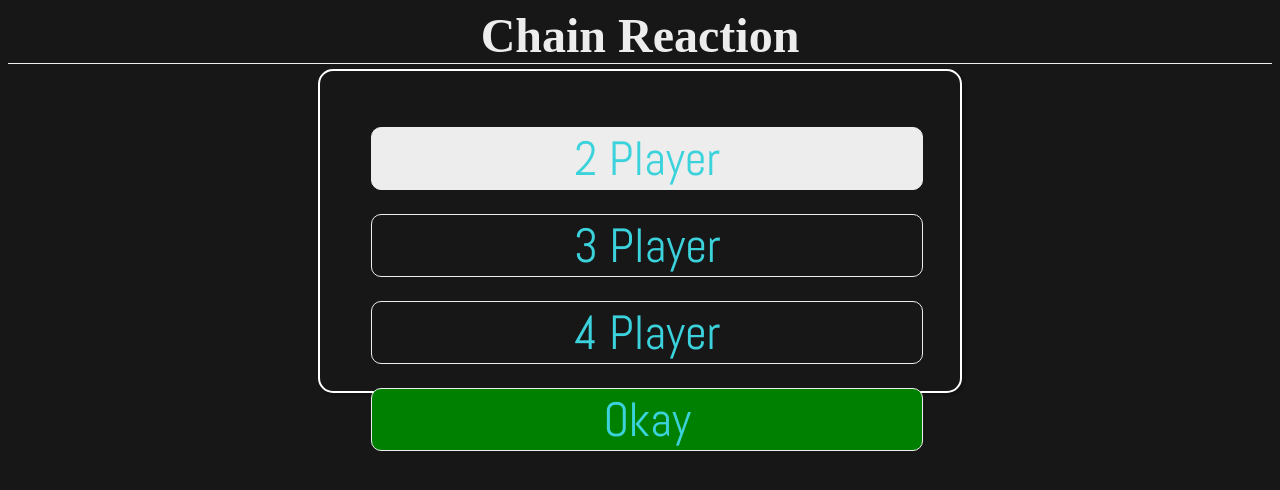
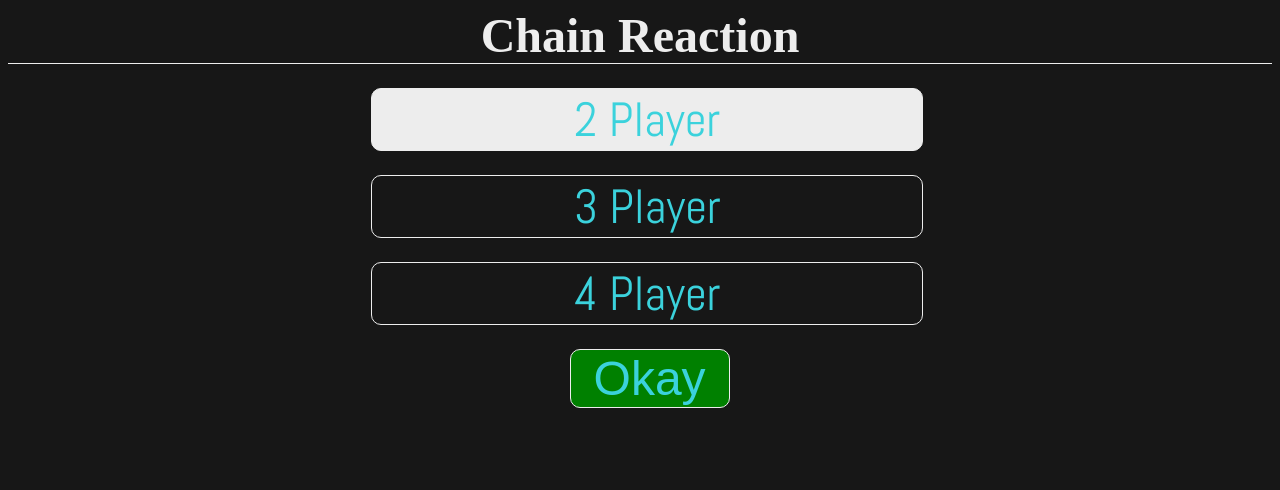
Before and after one commit to hardikg2907/ChainReaction, a plain HTML site: page index.html in a window 1280 px wide. Both pictures are taken after a click on the item "2 Player". Drawn offline with Linux system fonts and the light colour scheme; a web font is replaced by a local one.

Commit message:
player options functionality completed

```diff
--- a/app.js
+++ b/app.js
@@ -2,6 +2,7 @@ const grid = document.querySelector('.grid');
 // const columns = document.querySelectorAll('.column');
 let boxes = document.querySelectorAll('.box');
 const list = document.querySelectorAll('li');
+const btn = document.querySelector('#okay');
 let numOfPlayers=0;
 let count=[...Array(54).fill(0)];
 document.addEventListener('DOMContentLoaded',()=>{for(let i=0;i<54;i++) boxes[i].style=`border-color: ${nextColor}`;})
@@ -53,16 +54,33 @@ boxes.forEach((box,i)=>{
     })
 })
 
+const check = (id)=>{
+    console.log(id);
+    for(let i=2;i<=4;i++)
+    {
+        let li = document.getElementById(i);
+        if(i!=id) li.style="background-color: none";
+        else li.style="background-color: #ededed";
+    }
+}
+
 list.forEach((li,i)=>{
     li.addEventListener('click',()=>{
-        if(li.id=='okay' && numOfPlayers!==0){
-            document.querySelector('.player-options').style="display:none";
-            grid.style="display:flex";
-        }
-        else if(li.id!='okay'){
+        if(li.id>=2){
             numOfPlayers = li.id;
-            li.style="background-color: #ededed";
+            check(li.id);
             document.getElementById('okay').style = "background-color:green";
         }
     })
 })
+
+btn.addEventListener('click',()=>{
+    if(numOfPlayers!==0){
+        document.querySelector('.player-options').style="display:none";
+        grid.style="display:flex";
+
+        for(let i=0;i<numOfPlayers;i++){
+            cll.push(players.shift());
+        }
+    }
+})
--- a/cll.js
+++ b/cll.js
@@ -131,8 +131,9 @@ const getColor = ()=>{
     return colors[turns%cll.count];
 }
 
-cll.push('yellow')
-cll.push('red')
-cll.push('blue')
-cll.push('#eaeaea')
+// cll.push('yellow')
+// cll.push('red')
+// cll.push('blue')
+// cll.push('#eaeaea')
+let players = ['yellow','red','blue','#eaeaea'];
 console.log('Working')
--- a/index.html
+++ b/index.html
@@ -18,8 +18,8 @@
             <li id="2">2 Player</li>
             <li id="3">3 Player</li>
             <li id="4">4 Player</li>
-            <li id="okay">Okay</li>
         </ul>
+        <button id="okay">Okay</button>
     </div>
     <div class="grid">
         <div class="column">
--- a/style.css
+++ b/style.css
@@ -61,12 +61,11 @@ body{
 .player-options{
     font-family: 'Abel',sans-serif;
     margin:auto;
-    border: 2px solid white;
-    border-radius: 15px;
-    box-shadow: 2px 2px 2px 1px rgba(0, 0, 0, 0.2);
+    /* border: 2px solid white; */
+    /* border-radius: 15px; */
+    /* box-shadow: 2px 2px 2px 1px #ededed; */
     width: 40rem;
-    height: 20rem;
-    /* padding: auto; */
+    height: auto;
 }
 .player-opt{
     margin: auto;
@@ -77,6 +76,7 @@ body{
     top:10%;
 }
 .player-opt li{
+    cursor: pointer;
     width:auto;
     border: 1px solid #ededed;
     border-radius: 10px;
@@ -92,5 +92,20 @@ body{
 }
 
 #okay{
+    cursor: pointer;
+    position:relative;
+    left: 39%;
+    top:10%;
+    width:10rem;
+    margin-bottom: 20px;
+    border: 1px solid #ededed;
+    border-radius: 10px;
+    color: rgb(59, 210, 220);
+    font-size: 3rem;
+    transition:background-color 0.7s linear;
     background-color: grey;
 }
+
+/* #okay:hover{
+    background-color: rgb(3, 164, 3);
+} */
```
